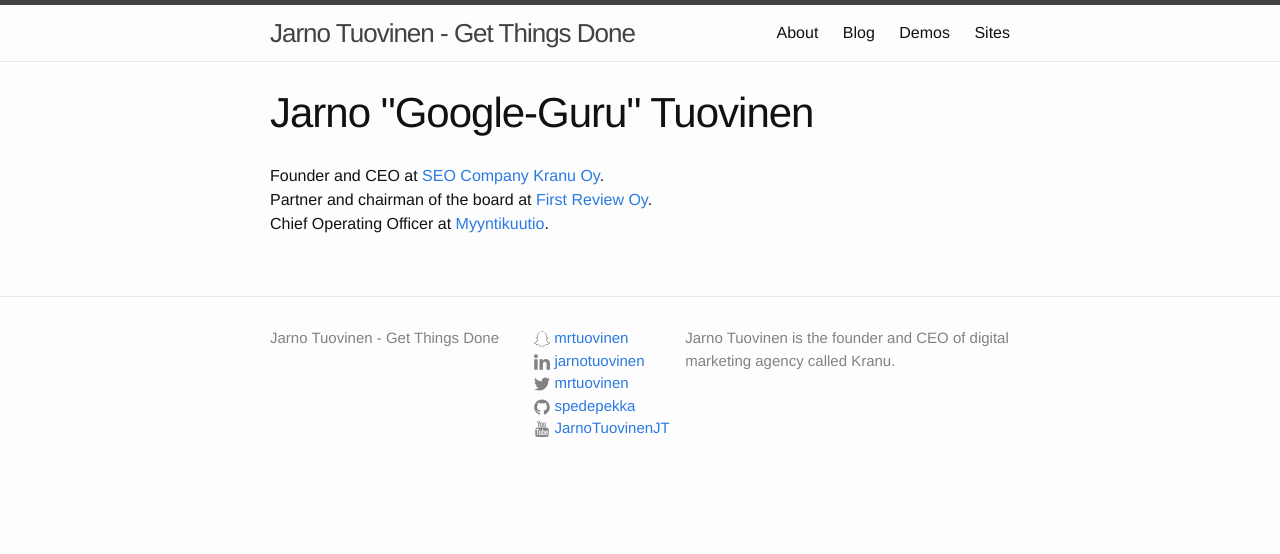
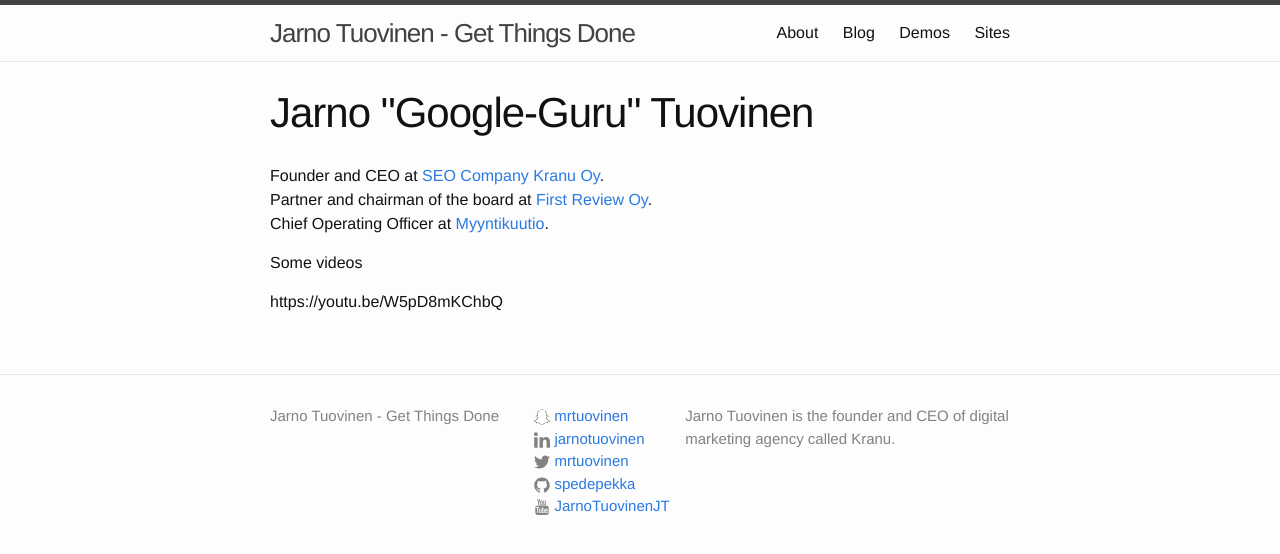
Before and after one commit to spedepekka/spedepekka.github.io, a Jekyll site: the page built from index.md, in a window 1280 px wide. Shown: the top 554 px of the page. Built offline with Jekyll 4.4.1, drawn with Linux system fonts in a browser that asks for light colours.

Commit message:
Update index.md

```diff
--- a/index.md
+++ b/index.md
@@ -6,3 +6,7 @@
 Founder and CEO at [SEO Company Kranu Oy](https://www.kranu.fi/hakukoneoptimointi).
 Partner and chairman of the board at [First Review Oy](https://www.firstreview.fi/).
 Chief Operating Officer at [Myyntikuutio](https://www.myyntikuutio.fi).
+
+Some videos
+
+https://youtu.be/W5pD8mKChbQ
```
